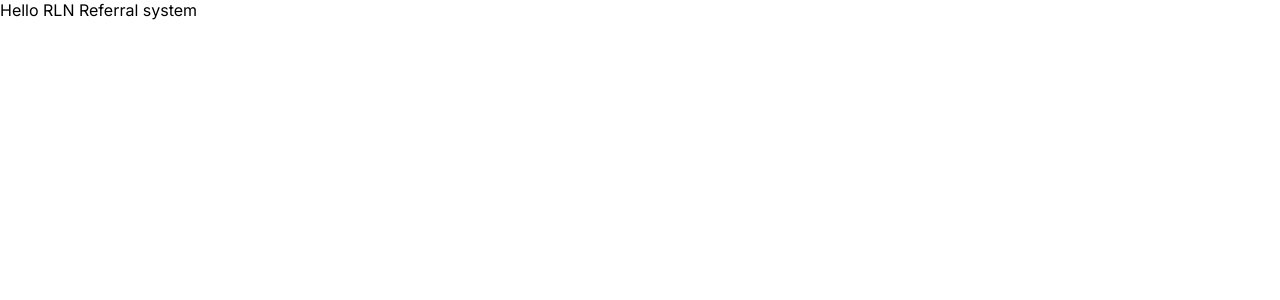
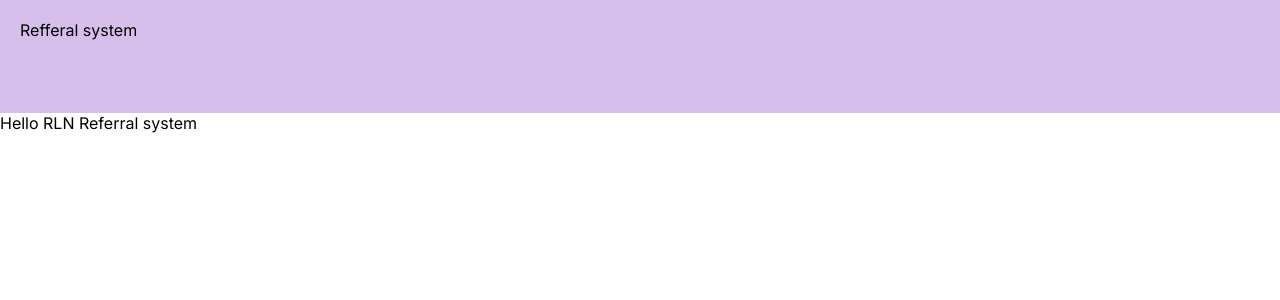
Before and after one commit to yottrakul/rln-referral, a Next.js app: page / in a window 1280 px wide. Shown: the top 300 px of the page. Built offline with nearby package versions, Linux system fonts and the light colour scheme.

Commit message:
chore: init project

```diff
--- a/src/app/page.tsx
+++ b/src/app/page.tsx
@@ -1,3 +1,8 @@
 export default function Home() {
-  return <main>Hello RLN Referral system</main>;
+  return (
+    <main>
+      <div className="header-banner">Refferal system</div>
+      Hello RLN Referral system
+    </main>
+  );
 }
--- a/src/styles/globals.css
+++ b/src/styles/globals.css
@@ -24,3 +24,13 @@ a {
 * {
   box-sizing: border-box;
 }
+
+.header-banner {
+  display: flex;
+  padding: 20px;
+  overflow: hidden;
+  height: 113px;
+  background: rgba(108, 19, 183, 0.27);
+  justify-items: center;
+
+}
```
